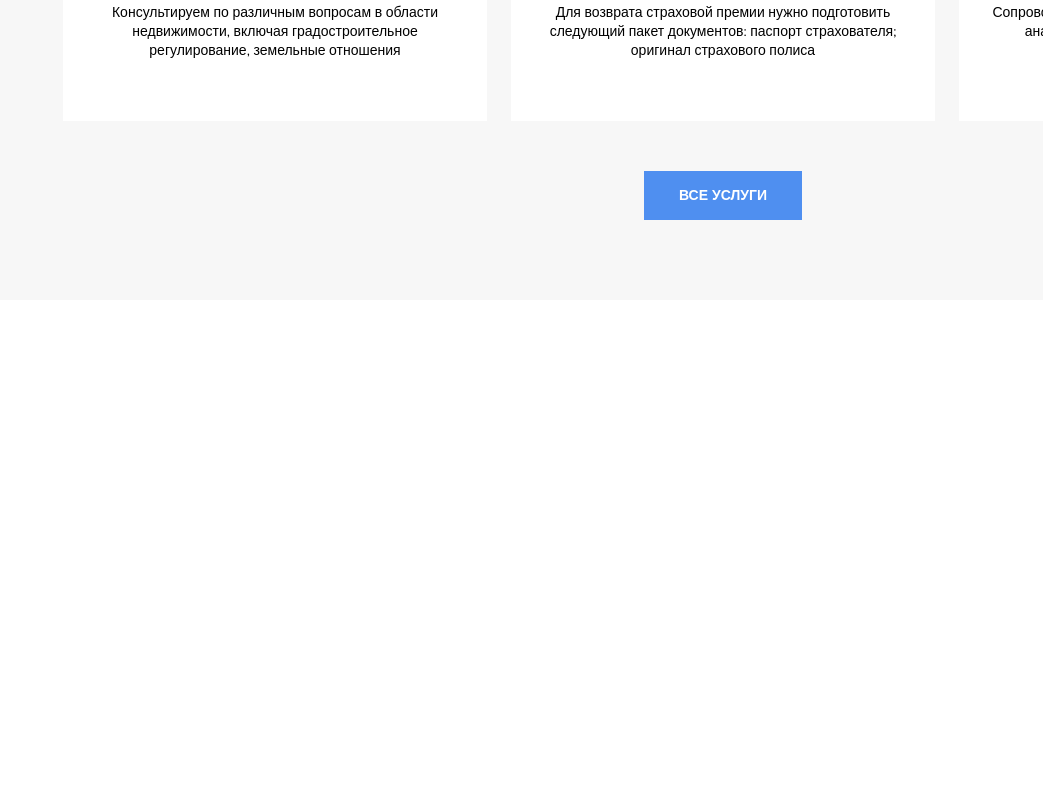
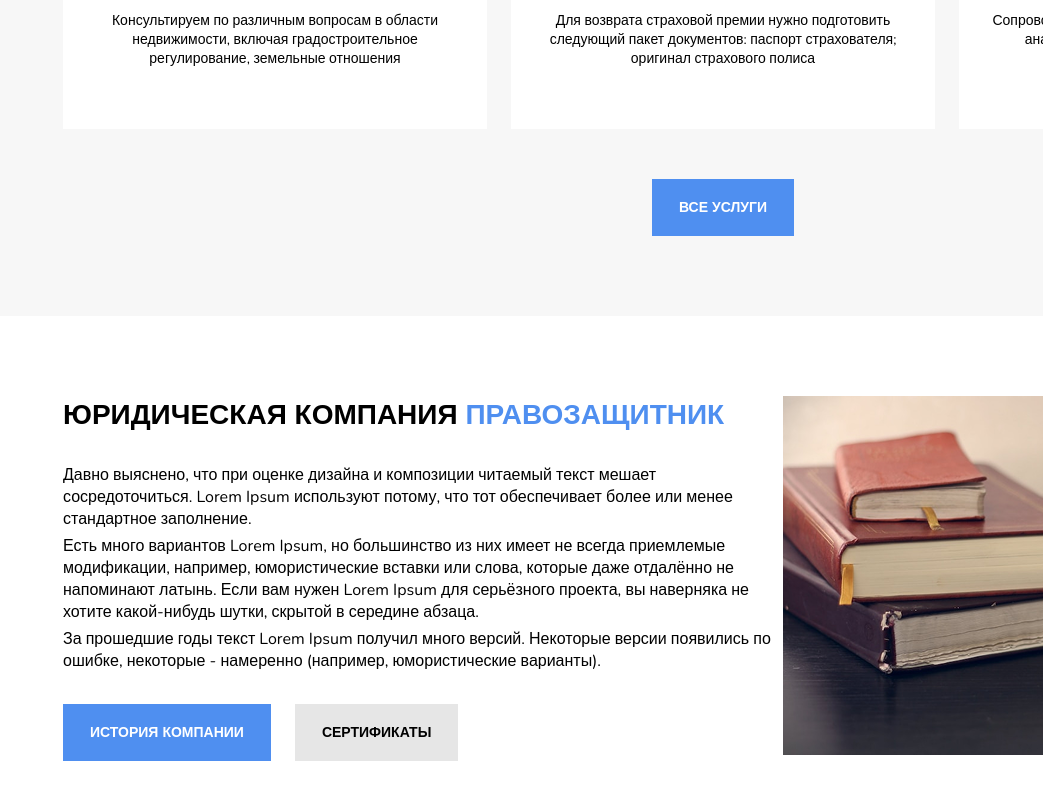
Before and after one commit to IlyaKamaydanov/lawyerSpa1, a React (Create React App) app: page / in a window 1280 px wide. Shown: the part 1416-2216 px from the top of the page, without its empty margins (237-1280 px from the left). Before the commit the page ends 1716 px from the top, so only its background shows below. Built offline with nearby package versions, Linux system fonts and the light colour scheme; the HTML template or start-up script is replaced by a standard one.

Commit message:
add AboutCompany component

```diff
--- a/src/App.tsx
+++ b/src/App.tsx
@@ -1,4 +1,5 @@
 import s from "./App.module.scss";
+import { AboutCompany } from "./components/AboutCompany/Index";
 import { Header } from "./components/Header/Index";
 import { Services } from "./components/Services/Index";
 import { Title } from "./components/Title/Index";
@@ -11,6 +12,7 @@ function App() {
         <Title />
       </div>
       <Services />
+      <AboutCompany />
     </div>
   );
 }
--- /dev/null
+++ b/src/components/AboutCompany/AboutCompany.module.scss
@@ -0,0 +1,34 @@
+.container {
+  padding: 80px 300px;
+  display: flex;
+  font-family: var(--font);
+}
+
+.title {
+  font-weight: 800;
+  font-size: 28px;
+  text-transform: uppercase;
+  padding-bottom: 30px;
+}
+
+.blue {
+  color: #4f8ff0;
+}
+
+.texts {
+  display: flex;
+  flex-direction: column;
+  gap: 5px;
+  width: 720px;
+}
+
+.text {
+  font-weight: 400;
+  font-size: 16px;
+}
+
+.buttons {
+  display: flex;
+  gap: 24px;
+  margin-top: 32px;
+}
--- /dev/null
+++ b/src/components/AboutCompany/Index.tsx
@@ -0,0 +1,42 @@
+import { Button } from "../Button/Index";
+import s from "./AboutCompany.module.scss";
+
+const AboutCompany = () => {
+  return (
+    <div className={s.container}>
+      <div className={s.info}>
+        <h3 className={s.title}>
+          юридическая компания <span className={s.blue}>правозащитник</span>
+        </h3>
+        <div className={s.texts}>
+          <p className={s.text}>
+            Давно выяснено, что при оценке дизайна и композиции читаемый текст
+            мешает сосредоточиться. Lorem Ipsum используют потому, что тот
+            обеспечивает более или менее стандартное заполнение.
+          </p>
+          <p className={s.text}>
+            Есть много вариантов Lorem Ipsum, но большинство из них имеет не
+            всегда приемлемые модификации, например, юмористические вставки или
+            слова, которые даже отдалённо не напоминают латынь. Если вам нужен
+            Lorem Ipsum для серьёзного проекта, вы наверняка не хотите
+            какой-нибудь шутки, скрытой в середине абзаца.
+          </p>
+          <p className={s.text}>
+            За прошедшие годы текст Lorem Ipsum получил много версий. Некоторые
+            версии появились по ошибке, некоторые - намеренно (например,
+            юмористические варианты).
+          </p>
+        </div>
+        <div className={s.buttons}>
+          <Button variant="blue" children="История компании" />
+          <Button variant="gray" children="Сертификаты" />
+        </div>
+      </div>
+      <div className={s.img}>
+        <img src="../../img/aboutIMG.png" alt="aboutIMG" />
+      </div>
+    </div>
+  );
+};
+
+export { AboutCompany };
--- a/src/components/Button/Button.module.scss
+++ b/src/components/Button/Button.module.scss
@@ -22,8 +22,7 @@
   text-transform: uppercase;
   background-color: #4f8ff0;
   color: white;
-  width: 158px;
-  height: 49px;
+  padding: 16px 24px;
   font-family: var(--font);
   font-weight: 900;
   font-size: 14px;
@@ -41,3 +40,24 @@
   border: 3px solid #4f8ff0;
   cursor: pointer;
 }
+
+.gray {
+  background-color: #e6e6e6;
+  text-transform: uppercase;
+  color: black;
+  padding: 16px 24px;
+  font-family: var(--font);
+  font-weight: 900;
+  font-size: 14px;
+  box-sizing: border-box;
+  border: 3px solid transparent;
+  transition:
+    background-color 0.3s ease-in-out,
+    border 0.3s ease-in-out;
+}
+
+.gray:hover {
+  border: 3px solid #e6e6e6;
+  background-color: white;
+  cursor: pointer;
+}
```
Also changed, not shown: public/img/aboutIMG.png (added).
